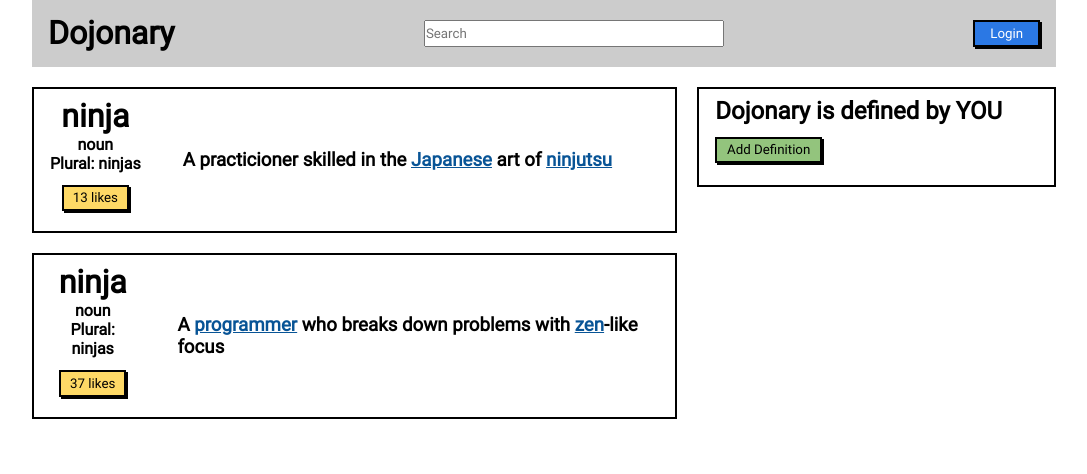
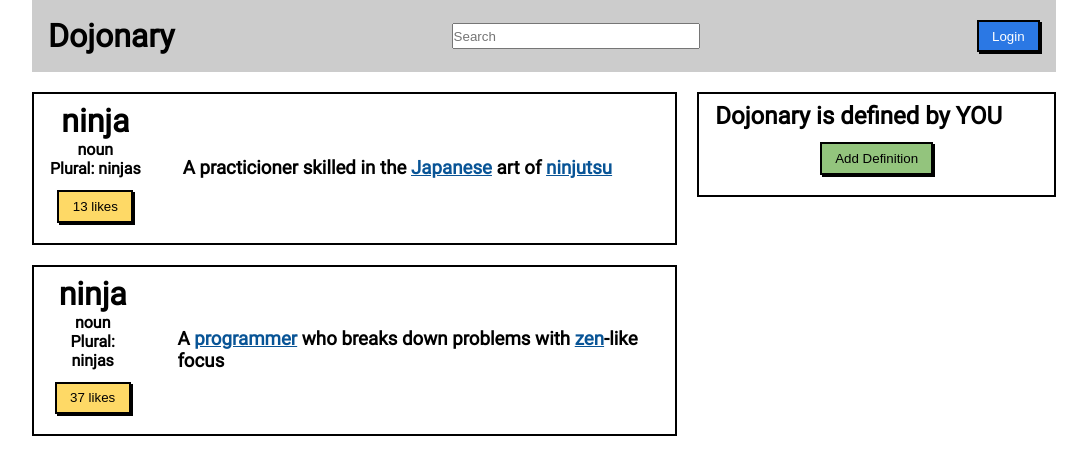
Before and after one commit to brandontaylor156/button_clicker, a plain HTML site: page index.html in a window 1280 px wide. Shown: the whole page, without its empty margins (96-1183 px from the left). Drawn offline with Linux system fonts and the light colour scheme.

Commit message:
added comments, used padding for buttons

```diff
--- a/index.html
+++ b/index.html
@@ -9,26 +9,33 @@
 </head>
 <body>
 
+    <!-- Header consisting of top gray bar -->
     <header class="navbar flex">
         <h1>Dojonary</h1>
         <input type="text" placeholder="Search">
         <button id='loginButton' onclick="logOut(this)">Login</button>
     </header>
 
+    <!-- Container for everything underneath header -->
     <div class="websiteContainer flex">
+
+        <!-- Left column of container -->
         <div class="leftColumn">
+
+            <!-- First box of left column -->
             <div class="ninjaDefinitionBox flex">
                 <div class="ninjaDefinitionLeft">
                     <h1>ninja</h1>
                     <h4>noun</h4>
                     <h4>Plural: ninjas</h4>
-                    <button class='likeButton' onclick="ninjaLike(this)">13 likes</button>
+                    <button class='likeButton' onclick="ninjaLike()">13 likes</button>
                 </div>
                 <div class="ninjaDefinitionRight">
                     <h3>A practicioner skilled in the <a href="">Japanese</a> art of <a href="">ninjutsu</a></h3>
                 </div>
             </div>
 
+            <!-- Second box of left column -->
             <div class="ninjaDefinitionBox flex">
                 <div class="ninjaDefinitionLeft">
                     <h1>ninja</h1>
@@ -41,8 +48,11 @@
                 </div>
             </div>
         </div>
+        <!-- End of left column -->
+
+        <!-- Right column -->
         <div class="rightColumn">
-            <h2>Dojonary is defined by YOU</h2>
+            <h2 id="dojonary">Dojonary is defined by YOU</h2>
             <button id='addDefinition' onclick="removeButton(this)">Add Definition</button>
         </div>
     </div>
--- a/style.css
+++ b/style.css
@@ -1,7 +1,11 @@
+/* CSS Reset */
 * {
     margin: 0;
     padding: 0;
     box-sizing: border-box;
+}
+
+body {
     font-family: roboto_regular;
 }
 
@@ -10,12 +14,14 @@
     src: url(./Roboto-Regular.ttf);
 }
 
+/* Main flex class */
 .flex {
     display: flex;
     justify-content: space-between;
     align-items: center;
 }
 
+/* Setting width of webpage and centering */
 .websiteContainer, .navbar {
     width: 80%;
     margin: 0 auto;
@@ -27,7 +33,7 @@
 }
 
 input {
-    width: 300px;
+    width: 25%;
     height: 2em;
 }
 
@@ -36,6 +42,8 @@ input {
     color: white;
 }
 
+/* Container class to space out the three boxes
+   Items aligned to top with flex-start */
 .websiteContainer {
     gap: 20px;
     align-items: flex-start;
@@ -48,8 +56,8 @@ input {
 .rightColumn {
     flex: 1;
     margin-top: 20px;
-    min-height: 100px;
     padding: .5em 1em;
+    text-align: center;
 }
 
 .ninjaDefinitionBox {
@@ -76,6 +84,10 @@ a {
     padding: .5em 1em;
 }
 
+#dojonary {
+    text-align: left;
+}
+
 .ninjaDefinitionRight {
     padding: .5em 1em;
 }
@@ -83,13 +95,11 @@ a {
 button {
     box-shadow: 2px 2px black;
     border: 2px solid black;
-    width: 5em;
-    height: 2em;
+    padding: .5em 1em;
     margin: 12px 0px;
 }
 
 #addDefinition {
     background-color: #93c47d;
-    width: 8em;
-    height: 2em;
+    padding: .5em 1em;
 }
```
